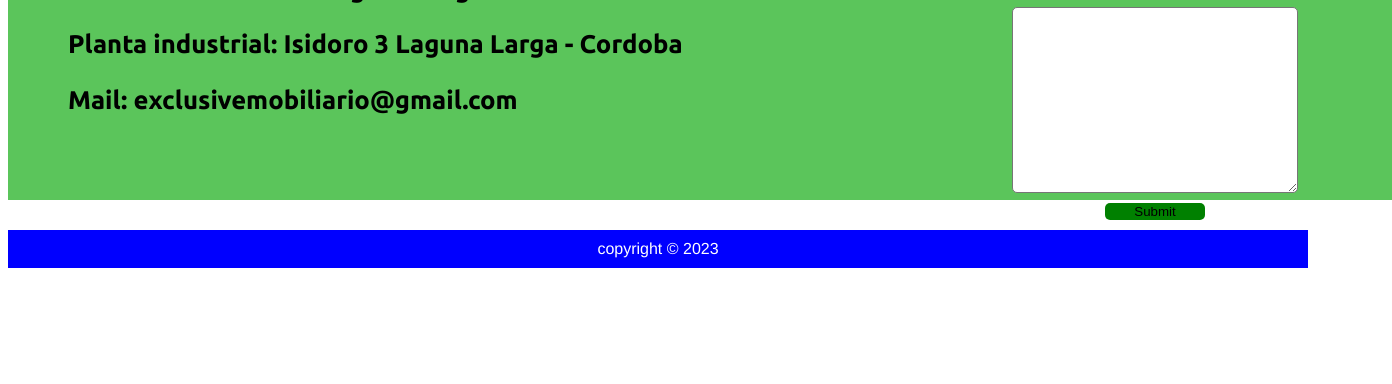
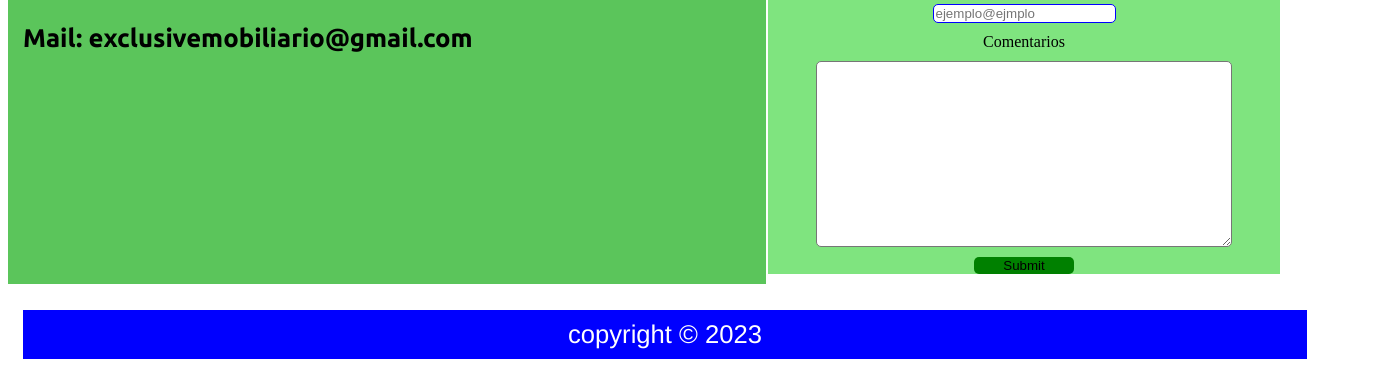
Before and after one commit to rospublicidad/exclusive, a plain HTML site: page contacto.html in a window 1280 px wide. Shown: the part 844-1228 px from the top of the page, 1392 px wide, since content can reach past the window. Before the commit the page ends 1112 px from the top, so only its background shows below. Drawn offline with Linux system fonts and the light colour scheme.

Commit message:
formulario

```diff
--- a/contacto.css
+++ b/contacto.css
@@ -36,30 +36,20 @@ img#whatsapp {
   position: fixed;
   top: 80%;
 }
-#copy {
-  font-family: "Franklin Gothic Medium", "Arial Narrow", Arial, sans-serif;
-  text-align: center;
-  color: white;
-  position: absolute;
-  margin-top: 30px;
-  background-color: hsl(240, 100%, 50%);
-  padding: 10px;
-  width: 100%;
-}
 .maps {
   width: 100%;
 }
 
 .formPadre{
   display: inline-block;
-  width: 300px;
+  width: 40%;
   position: absolute;
-  right: 0px;
+  right: 0%;
+  background-color: rgb(127, 228, 127);
 }
 form{
   display: flex;
   flex-direction: column;
-  width: 350px;
   gap: 10px;
   border-radius: 8px;
   align-items: center;
@@ -71,9 +61,8 @@ form{
 }
 .escribir{
   display: flex;
-  justify-content: space-between;
+  flex-direction: column;
   align-items: center;
-  width: 50%;
 }
 input{
   border: 1px solid blue;
@@ -92,18 +81,20 @@ textarea{
 .cont {
   display: inline-block;
   background-color: rgb(91, 197, 91);
-  width: 100%;
-  padding: 60px;
+  width: 60%;
+  height: 450px;
+  }
+p{
   font-family: 'Ubuntu', sans-serif;
   font-size: 2vw;
-  gap: 25px;
-}
+  position: relative;
+  left: 15px;
+  }
 #copy {
   font-family: "Franklin Gothic Medium", "Arial Narrow", Arial, sans-serif;
   text-align: center;
+
   color: white;
-  position: absolute;
-  margin-top: 30px;
   background-color: hsl(240, 100%, 50%);
   padding: 10px;
   width: 100%;
```
